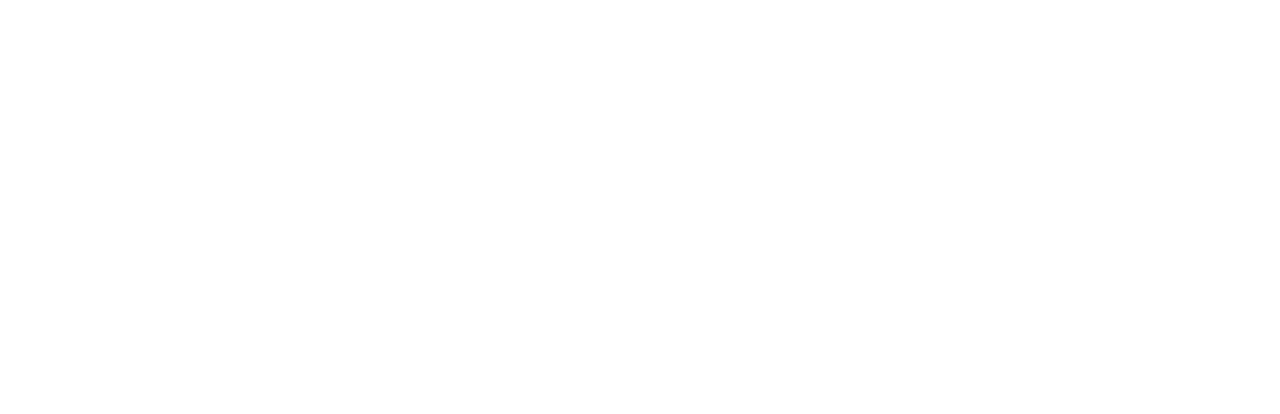
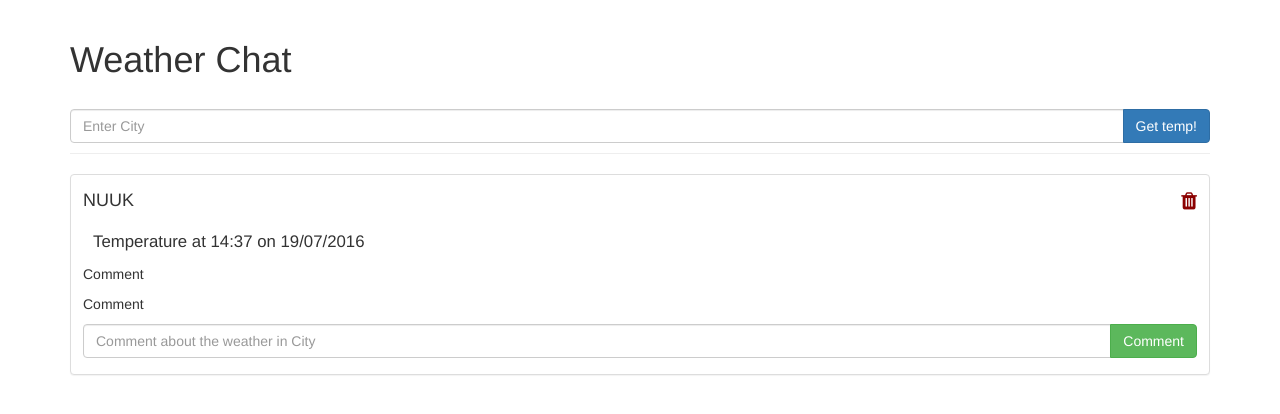
Before and after one commit to aweinmacher/weather-chat, a website: page public/index.html in a window 1280 px wide. Drawn offline with nearby package versions, Linux system fonts and the light colour scheme.

Commit message:
html and css

```diff
--- a/public/index.html
+++ b/public/index.html
@@ -1,5 +1,6 @@
 <!DOCTYPE html>
 <html lang="en">
+
 <head>
     <meta charset="UTF-8">
     <meta name="viewport" content="width=device-width, initial-scale=1.0">
@@ -11,12 +12,68 @@
     <title>Weather Chat</title>
 
 </head>
+
 <body>
 
+    <div class="container">
+
+        <div class="page-header">
+            <h1>Weather Chat</h1>
+        </div>
+
+        <div class="row">
+            <div class="col-md-12">
+                <div class="input-group">
+                    <input type="text" class="form-control" id="city" placeholder="Enter City">
+                    <span class="input-group-btn">
+                        <button class="btn btn-primary search-city" type="button">Get temp!</button>
+                    </span>
+                </div> <!-- /input-group -->
+                <div class="line"></div>
+            </div>  <!-- /.col-lg-12 -->
+        </div> <!-- /.row -->
+
+        <div class="row">
+            <div class="results col-md-12">
+                <!-- blocks of results and input forms here -->
+                <div class="result-block panel panel-default">
+                    <h4>nuuk<i class="fa fa-trash" aria-hidden="true"></i></h4>
+                    <div class="weather">Temperature at 14:37 on 19/07/2016</div>
+                    <p class="comment">Comment</p>
+                    <p class="comment">Comment</p>
+                    <div class="input-group">
+                            <input type="text" class="form-control comment" placeholder="Comment about the weather in City">
+                            <span class="input-group-btn">
+                                <button class="btn btn-success post-comment" type="button">Comment</button>
+                            </span>
+                    </div>
+                </div> <!-- /.result-block -->
+            </div>
+        </div>
+    </div> <!-- /.container -->
+
+
+    <script id="weather-template" type="text/x-handlebars-template">
+        {{#each result}}
+        <div class="result-block panel panel-default">
+                <h4>{{city}}<i class="fa fa-trash" aria-hidden="true"></i></h4>
+                <div class="weather">{{celsius}}°C / {{fahrenheit}}°F at {{time}} on {{date}}</div>
+                <p class="comment">Comment</p>
+                <p class="comment">Comment</p>
+                <div class="input-group">
+                        <input type="text" class="form-control comment" placeholder="Comment about the weather in {{city}}">
+                        <span class="input-group-btn">
+                            <button class="btn btn-success post-comment" type="button">Comment</button>
+                        </span>
+                </div>
+        </div>
+        {{/each}}
+    </script>
 
     <script type="text/javascript" src="jquery/dist/jquery.min.js"></script>
     <script type="text/javascript" src="bootstrap/dist/js/bootstrap.min.js"></script>
     <script type="text/javascript" src="handlebars/dist/handlebars.min.js"></script>
     <script type="text/javascript" src="script.js"></script>
 </body>
+
 </html>
--- a/public/script.js
+++ b/public/script.js
@@ -0,0 +1,27 @@
+var fetch = function () {
+    var title = $("#city").val();
+    var buildUrl = `api.openweathermap.org/data/2.5/weather?q=${city}`
+    // AJAX
+    $.ajax({
+      method: "GET",
+      url: buildUrl,
+      success: function (data) {
+        console.log(data);
+        // $(".book").empty();
+        // // HANDLEBARS
+        // var source = $("#weather-template").html();
+        // var template = Handlebars.compile(source);
+        // var newHTML = template(data);
+        // $(".results").append(newHTML);
+
+
+        // END OF HANDLEBARS
+      },
+      error: function (jqXHR, textStatus, errorThrown) {
+        console.log(textStatus);
+      }
+    }); // END OF AJAX
+    $("#city").val("");
+  };
+
+  $(".search-city").on("click", fetch);
--- a/public/style.css
+++ b/public/style.css
@@ -4,3 +4,38 @@
 body {
     margin: 0;
 }
+.page-header {
+    border: 0;
+    margin-bottom: 0;
+}
+.input-group {
+    margin-bottom: 10px;
+    margin-top: 10px;
+}
+.line {
+    margin-bottom: 20px;
+    border-bottom: 1px solid #eee;
+}
+.result-block {
+    position: relative;
+    padding: 6px 12px;
+
+}
+.fa {
+    float: right;
+    color: darkred;
+    font-size: 20px;
+    font-weight: 100;
+}
+/* .icon::after {
+    display: table;
+    content: "";
+    clear: both;
+} */
+h4 {
+    text-transform: uppercase;
+}
+.weather {
+    padding: 10px;
+    font-size: 1.2em;
+}
```
